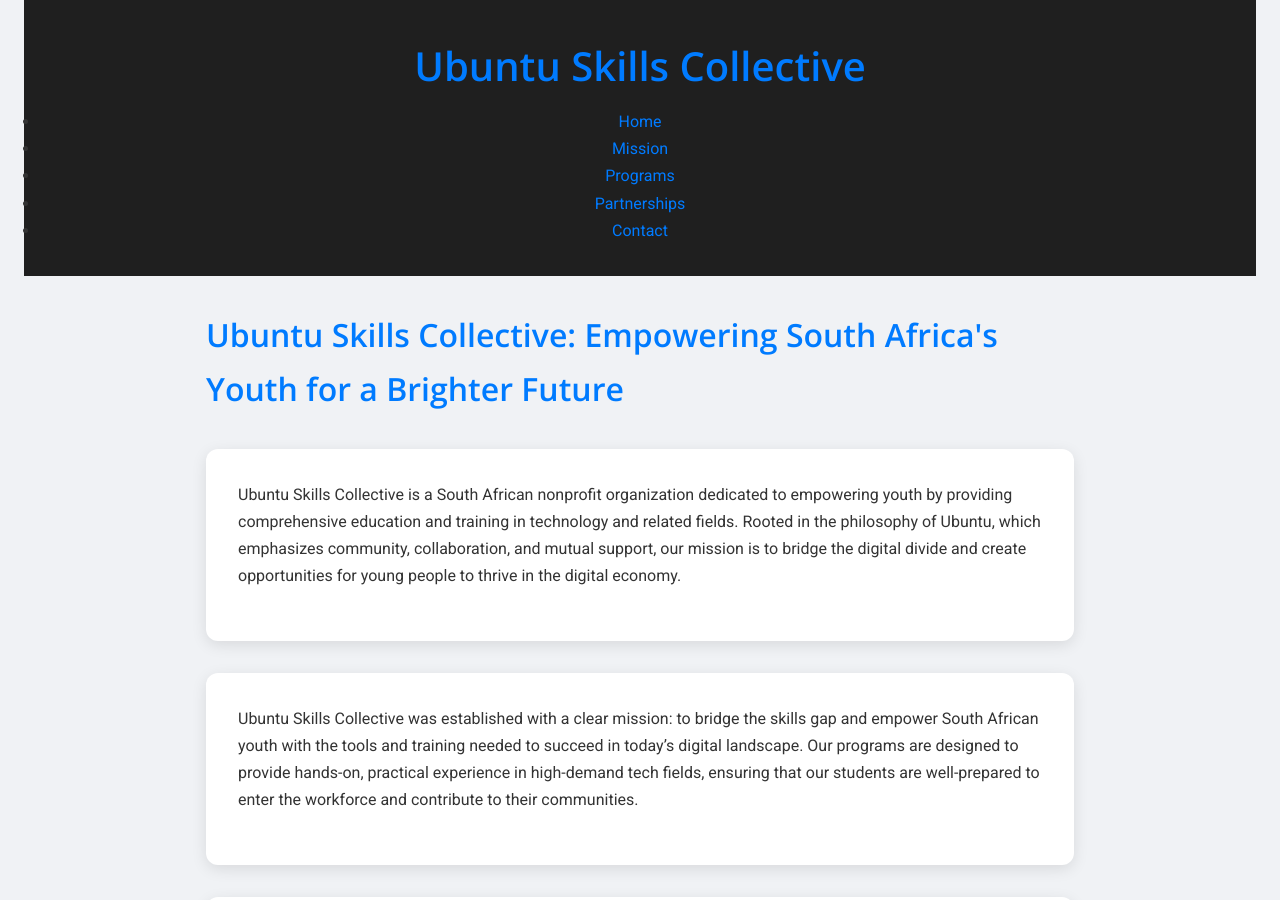
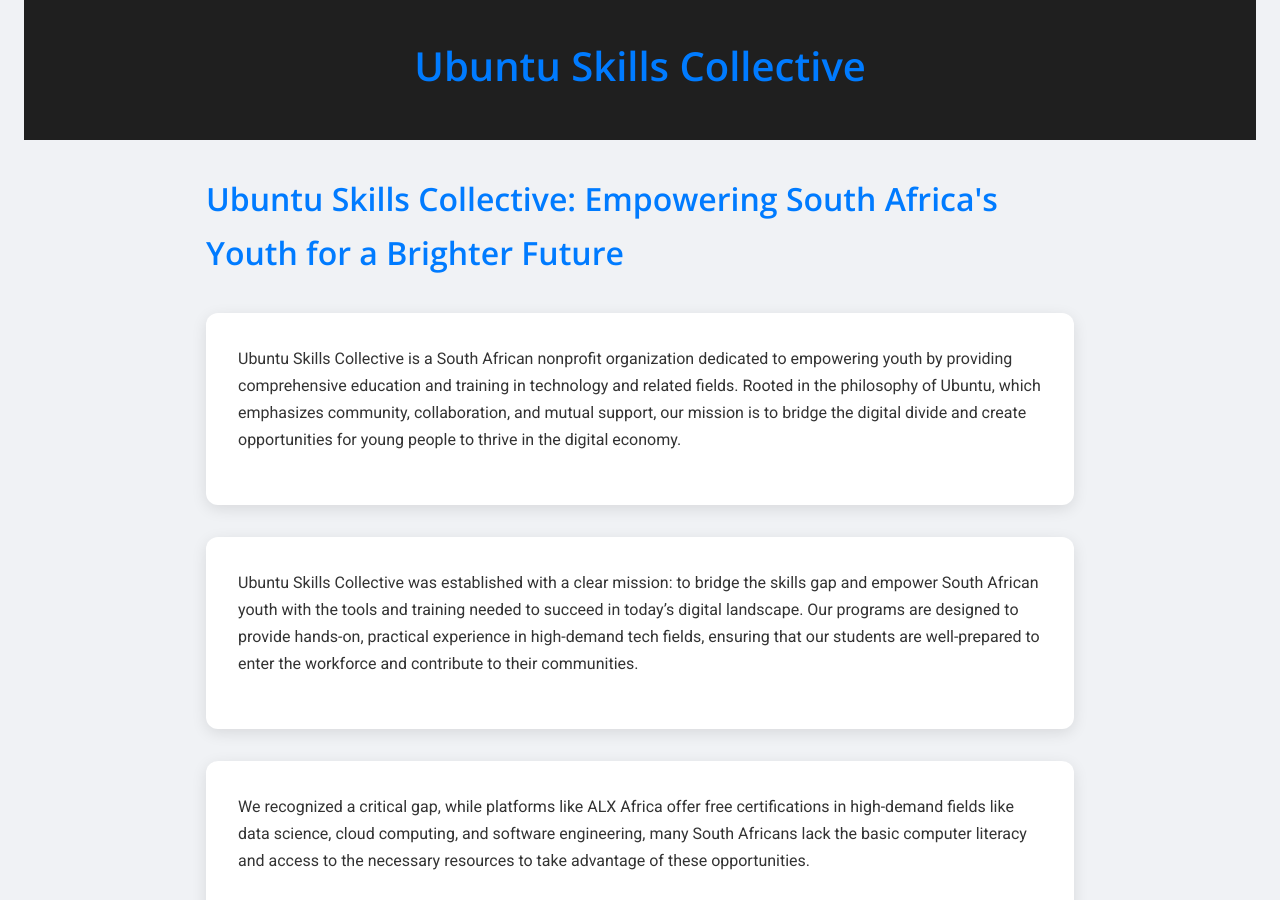
Before and after one commit to ubuntuskillscollective/ubuntuskillscollective, a Jekyll site: the page built from index.html, in a window 1280 px wide and 900 px high. Built offline with Jekyll 4.4.1, drawn with Linux system fonts in a browser that asks for light colours.

Commit message:
Update default.html

```diff
--- a/_layouts/default.html
+++ b/_layouts/default.html
@@ -10,15 +10,6 @@
   <body>
     <header class="header">
       <h1>{{ site.title }}</h1>
-      <nav>
-        <ul class="nav">
-          <li><a href="{{ '/' | relative_url }}">Home</a></li>
-          <li><a href="#mission">Mission</a></li>
-          <li><a href="#programs">Programs</a></li>
-          <li><a href="#partnerships">Partnerships</a></li>
-          <li><a href="#contact">Contact</a></li>
-        </ul>
-      </nav>
     </header>
     <div class="container">
       {{ content }}
```
